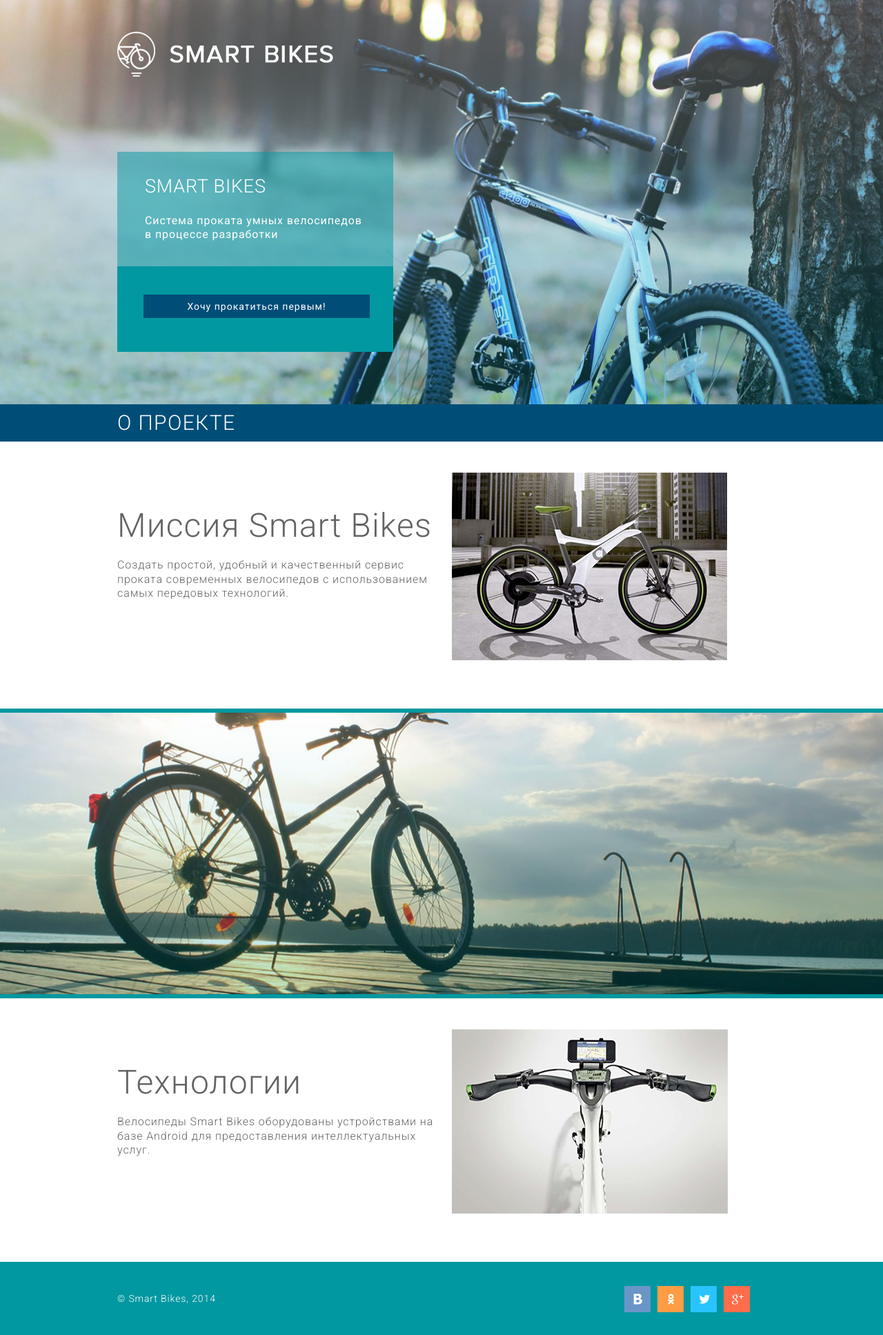
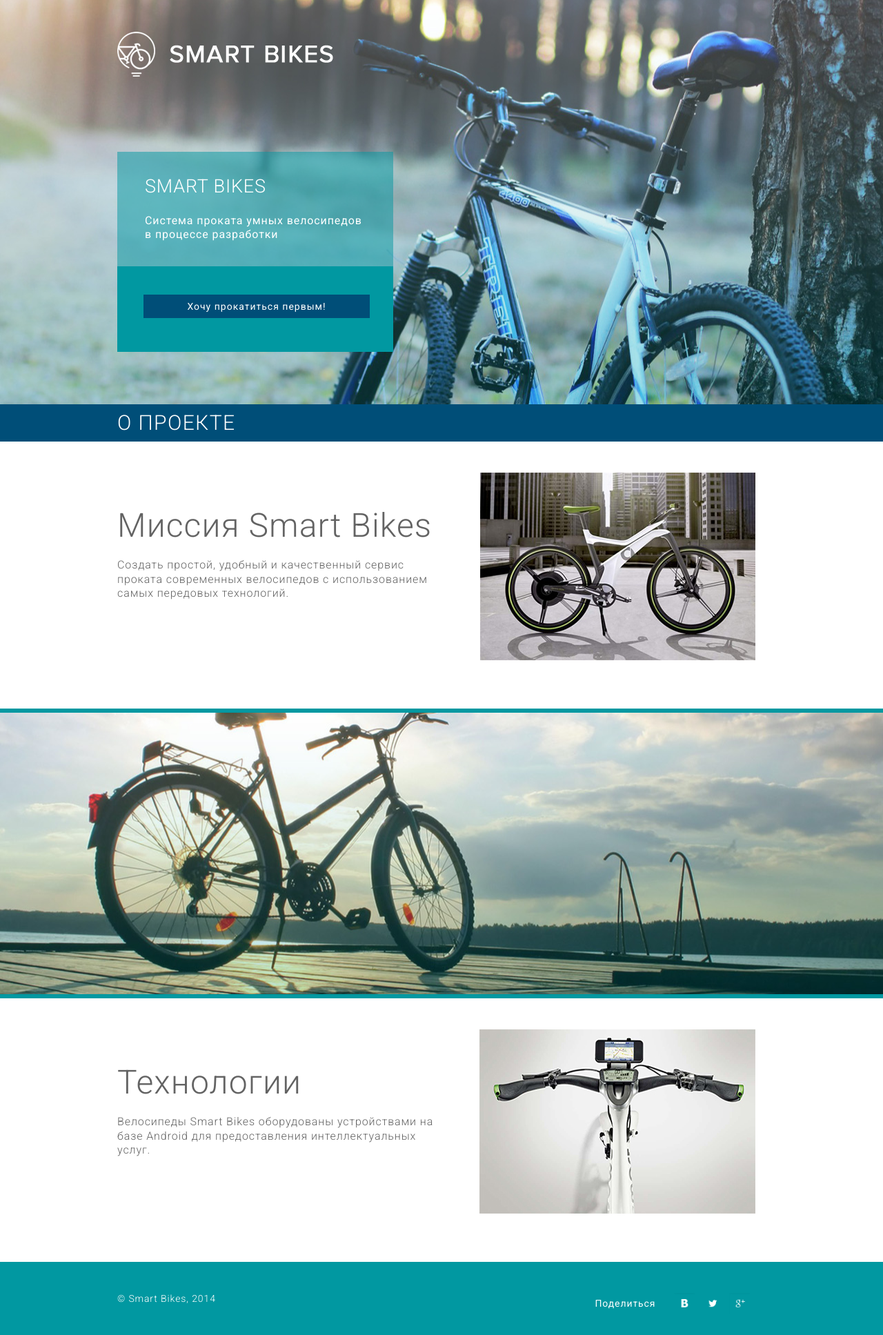
Before and after one commit to blan4/SmartBikesLanding, a Jekyll site: the page built from index.html, in a window 1280 px wide. Shown: the whole page at 69% size. Built offline with Jekyll 4.4.1, drawn with Linux system fonts in a browser that asks for light colours; nearby versions of some CDN libraries.

Commit message:
rewrite in new icons

```diff
--- a/_includes/footer.html
+++ b/_includes/footer.html
@@ -4,19 +4,18 @@
       <p>&copy; Smart Bikes, 2014</p>
     </div>
     <div class="likesBox">
-      <a onclick="Share.vk('{{ site.url }}', '{{ site.title }}', '{{site.description }}', '{{ site.url }}/logo.jpg' )">
-        <img src="img/vk.jpg" class="social-icon" />
+      <p class="share">Поделиться</p>
+      <a href="" onclick="Share.vk('{{ site.url }}', '{{ site.title }}', '{{site.description }}', '{{ site.url }}/logo.jpg');return false;">
+        <img src="img/vk.png" class="social-icon" />
       </a>
 
-      <img src="img/ok.jpg" class="social-icon" />
-
       <a href="https://twitter.com/share?url={{ site.url }}" class="twitter-share-button" data-lang="en">
-        <img src="img/twitter.jpg" class="social-icon" />
+        <img src="img/twitter.png" class="social-icon" />
       </a>
 
       <a href="https://plus.google.com/share?url={{ site.url }}" onclick="javascript:window.open(this.href,
   '', 'menubar=no,toolbar=no,resizable=yes,scrollbars=yes,height=600,width=600');return false;">
-        <img src="img/plus.jpg" class="social-icon" />
+        <img src="img/plus.png" class="social-icon" />
       </a>
     </div>
   </div>
--- a/css/app.scss
+++ b/css/app.scss
@@ -239,6 +239,12 @@
     vertical-align: middle;
   }
 
+  p.share {
+    display: inline;
+    font-weight: 400;
+    margin-right: 20px;
+  }
+
   .copyright {
     margin-top: 38px;
     display: inline-block;
@@ -246,11 +252,11 @@
 
   .likesBox {
     display: inline-block;
-    margin-top: 26px;
+    margin-top: 36px;
     margin-right: 20px;
     float: right;
     img.social-icon {
-      width: 38px;
+      width: 30px;
       height: auto;
       margin-left: 3px;
       margin-right: 3px;
@@ -272,3 +278,7 @@
 #responseBox {
   height: 30px;
 }
+
+.righter {
+  float: right;
+}
--- a/index.html
+++ b/index.html
@@ -9,7 +9,7 @@
       <p class="light">Создать простой, удобный и качественный сервис проката современных велосипедов с использованием самых передовых технологий.</p>
     </div>
     <div class="col-md-6">
-      <img src='img/bike_1.jpg' class="img-respons" />
+      <img src='img/bike_1.jpg' class="img-respons righter" />
     </div>
   </div>
 </div>
@@ -25,7 +25,7 @@
       <p class="light">Велосипеды Smart Bikes оборудованы устройствами на базе Android для предоставления интеллектуальных услуг.</p>
     </div>
     <div class="col-md-6">
-      <img src='img/bike_2.jpg' class="img-respons" />
+      <img src='img/bike_2.jpg' class="img-respons righter" />
     </div>
   </div>
 </div>
```
Also changed, not shown: img/plus.png (added), img/twitter.png, img/vk.png, 1 other file.
